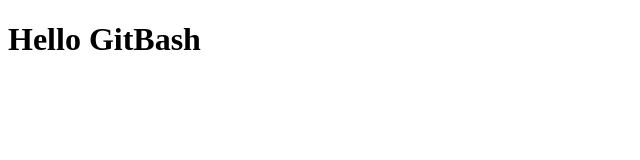
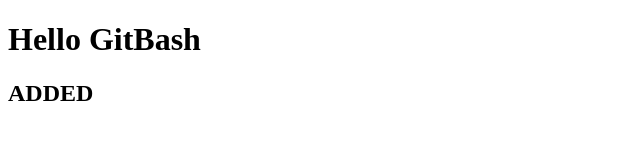
Before and after one commit to Miggeh/Git-GitHub, a plain HTML site: page index.html in a window 1280 px wide. Shown: the whole page, without its empty margins (0-640 px from the left). Drawn offline with Linux system fonts and the light colour scheme.

Commit message:
Added again

```diff
--- a/index.html
+++ b/index.html
@@ -7,5 +7,6 @@
 </head>
 <body>
     <h1>Hello GitBash</h1>
+    <h2>ADDED</h2>
 </body>
 </html>
```
